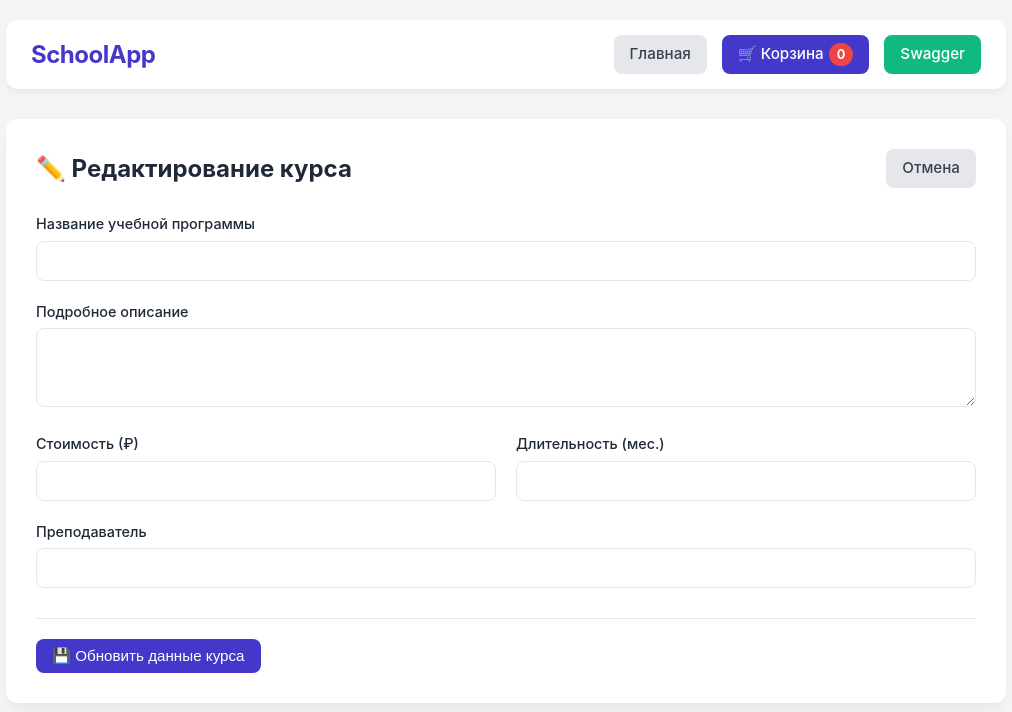
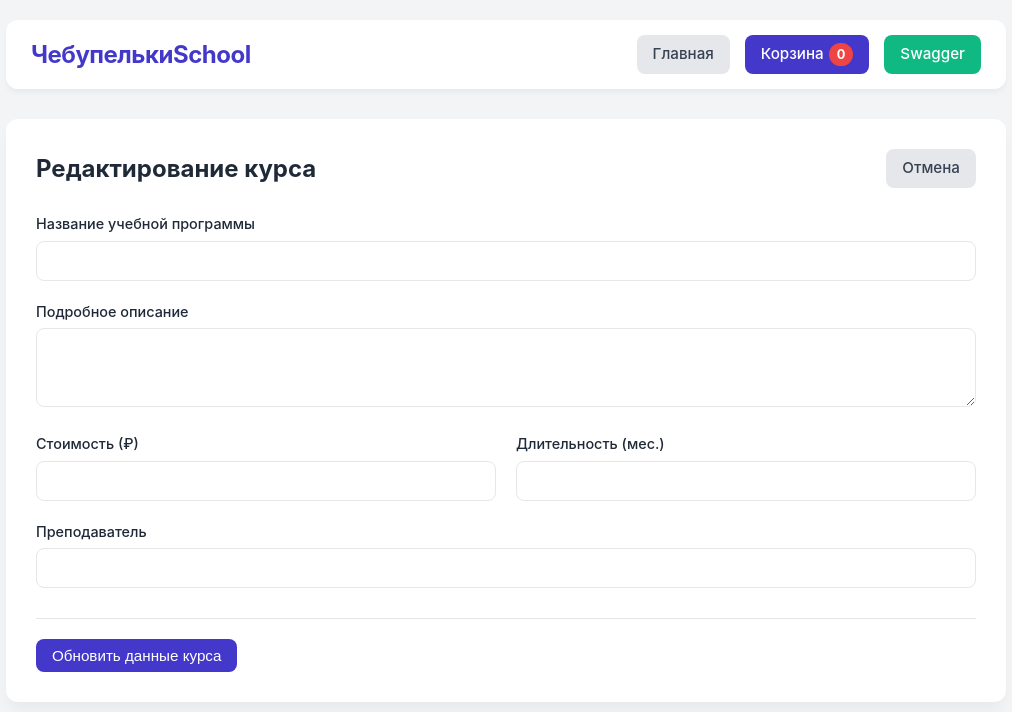
Before and after one commit to ivasipersi-alt/learn_project, a Flask app: page /edit/4 in a window 1280 px wide. Shown: the top 712 px of the page, without its empty margins (134-1146 px from the left). Run offline with Flask 3, Linux system fonts and the light colour scheme; data that the repository does not hold is empty.

```diff
--- a/backend/database.py
+++ b/backend/database.py
@@ -27,9 +27,7 @@ def init_db():
     total = cursor.execute("SELECT COUNT(*) as total FROM courses").fetchone()["total"]
     if total == 0:
         demo_courses = [
-            ("Backend на Python", "Изучение FastAPI, Flask и SQL", 15000.0, 4, "Анна Смирнова"),
-            ("Frontend Basics", "Основы HTML, CSS и JS", 10000.0, 2, "Иван Иванов"),
-            ("DevOps для новичков", "Git, Docker, CI/CD", 18500.0, 3, "Алексей Петров")
+            ("Bарка пельмешек", "Вода, соль, наслаждение", 150000.0, 1, "Мистер Пельмень")
         ]
         cursor.executemany(
             "INSERT INTO courses (title, description, price, duration_months, instructor) VALUES (?, ?, ?, ?, ?)",
--- a/frontend/templates/base.html
+++ b/frontend/templates/base.html
@@ -2,16 +2,16 @@
 <html lang="ru">
 <head>
     <meta charset="UTF-8">
-    <title>Онлайн-школа Mute</title>
+    <title>Онлайн-школа</title>
     <link rel="stylesheet" href="{{ url_for('static', filename='style.css') }}">
 </head>
 <body>
     <div class="navbar">
-        <h2>SchoolApp</h2>
+        <h2>ЧебупелькиSchool</h2>
         <div class="nav-links">
             <a href="/" class="btn btn-secondary">Главная</a>
             <a href="/cart" class="btn btn-primary">
-                🛒 Корзина
+                Корзина
                 <span class="cart-badge">{{ session.get('cart', []) | length }}</span>
             </a>
             <a href="http://127.0.0.1:8000/docs" target="_blank" class="btn btn-success">Swagger</a>
--- a/frontend/templates/edit.html
+++ b/frontend/templates/edit.html
@@ -2,7 +2,7 @@
 
 {% block content %}
     <div class="flex-between" style="margin-bottom: 25px;">
-        <h2 style="margin: 0;">✏️ Редактирование курса</h2>
+        <h2 style="margin: 0;">Редактирование курса</h2>
         <a href="/" class="btn btn-secondary">Отмена</a>
     </div>
 
@@ -34,7 +34,7 @@
         </div>
 
         <div style="margin-top: 30px; border-top: 1px solid var(--border-color); padding-top: 20px;">
-            <button type="submit" class="btn btn-primary">💾 Обновить данные курса</button>
+            <button type="submit" class="btn btn-primary">Обновить данные курса</button>
         </div>
     </form>
 {% endblock %}
--- a/frontend/templates/form.html
+++ b/frontend/templates/form.html
@@ -2,7 +2,7 @@
 
 {% block content %}
     <div class="flex-between" style="margin-bottom: 20px;">
-        <h2>✨ Новый курс</h2>
+        <h2>Новый курс</h2>
         <a href="/" class="link-back">← Назад к списку</a>
     </div>
 
--- a/frontend/templates/index.html
+++ b/frontend/templates/index.html
@@ -29,7 +29,7 @@
                 <td>
                     <div class="actions-cell" style="justify-content: flex-end;">
                         <form action="/cart/add/{{ c.id }}" method="post">
-                            <button type="submit" class="btn btn-success" title="В корзину">🛒</button>
+                            <button type="submit" class="btn btn-success" title="В корзину">Корзина</button>
                         </form>
                         <a href="/edit/{{ c.id }}" class="btn btn-warning">Изменить</a>
                         <form action="/delete/{{ c.id }}" method="post">
```
Also changed, not shown: backend/school.db.
